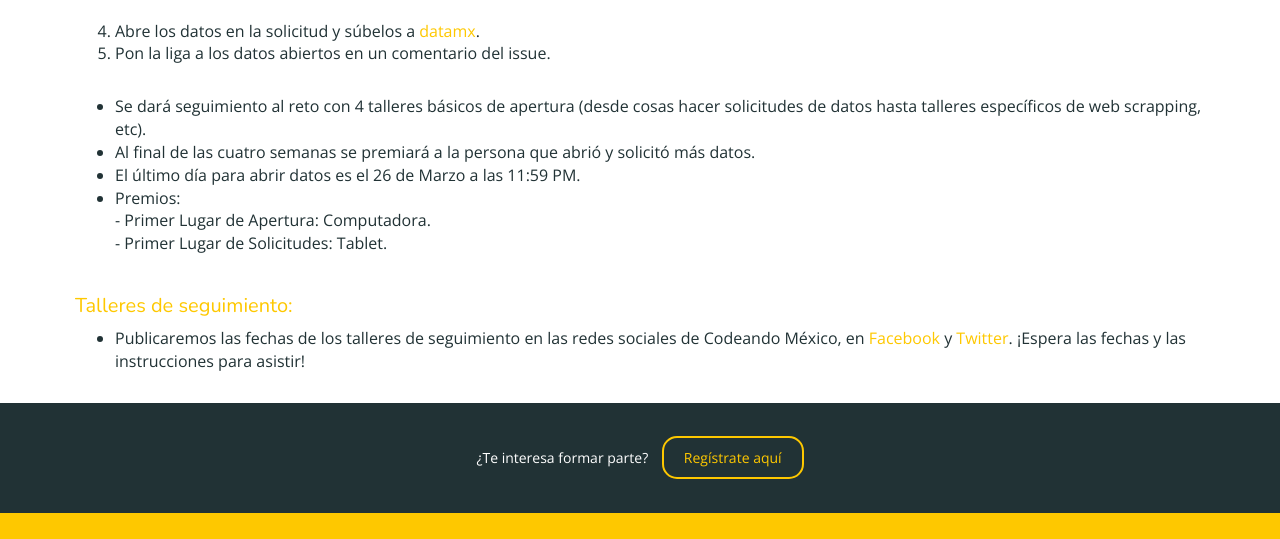
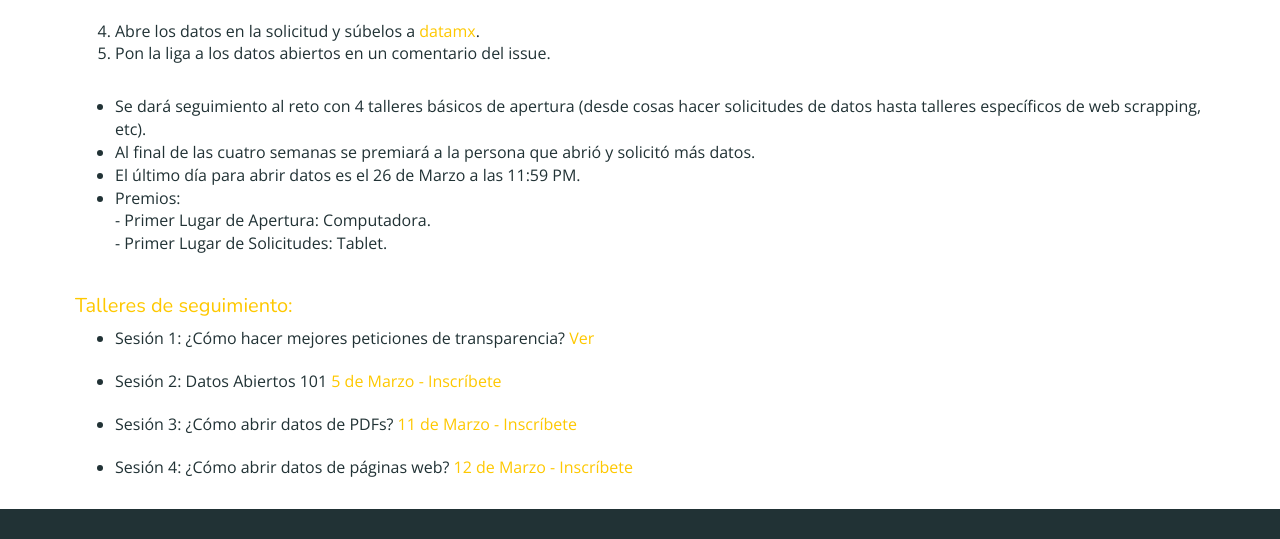
Before and after one commit to paulinabustos/carrera-open-data-mx-2015, a website: page app/instrucciones.html in a window 1280 px wide. Shown: the part 2701-3240 px from the top of the page. Drawn offline with nearby package versions, Linux system fonts and the light colour scheme.

Commit message:
Agregar las sesiones de mentoria
Agregar la liga y fechas de las sesiones de mentoria.

```diff
--- a/app/instrucciones.html
+++ b/app/instrucciones.html
@@ -84,7 +84,10 @@
 				</ul>
         <a name="talleres-redes"><h3>Talleres de seguimiento:</h3></a>
                 <ul>
-                    <li class="add-padding-bottom">Publicaremos las fechas de los talleres de seguimiento en las redes sociales de Codeando México, en <a href="https://www.facebook.com/CodeandoMexico" target="_blank">Facebook</a> y <a href="https://www.twitter.com/CodeandoMexico" target="_blank">Twitter</a>. ¡Espera las fechas y las instrucciones para asistir!</li>
+                	<li class="add-padding-bottom">Sesión 1: ¿Cómo hacer mejores peticiones de transparencia? <a href="https://plus.google.com/u/0/events/cdo72sdrs8q963kdmj6g21rpthg" target="_blank">Ver</a> </li>
+                	<li class="add-padding-bottom">Sesión 2: Datos Abiertos 101 <a href="https://plus.google.com/u/0/events/cor5je4og9kd6fkbj891rapc0n8" target="_blank"> 5 de Marzo - Inscríbete</a> </li>
+                   	<li class="add-padding-bottom">Sesión 3: ¿Cómo abrir datos de PDFs? <a href="https://plus.google.com/u/0/events/ck0t0a6s9td0ccjnt7nmsj849os" target="_blank"> 11 de Marzo - Inscríbete</a> </li>
+                   	<li class="add-padding-bottom">Sesión 4: ¿Cómo abrir datos de páginas web? <a href="https://plus.google.com/u/0/events/ck8gsa9i55c0u6is9mcth5e2dbs" target="_blank"> 12 de Marzo - Inscríbete</a> </li>
                 </ul>
       </div>
 
```
